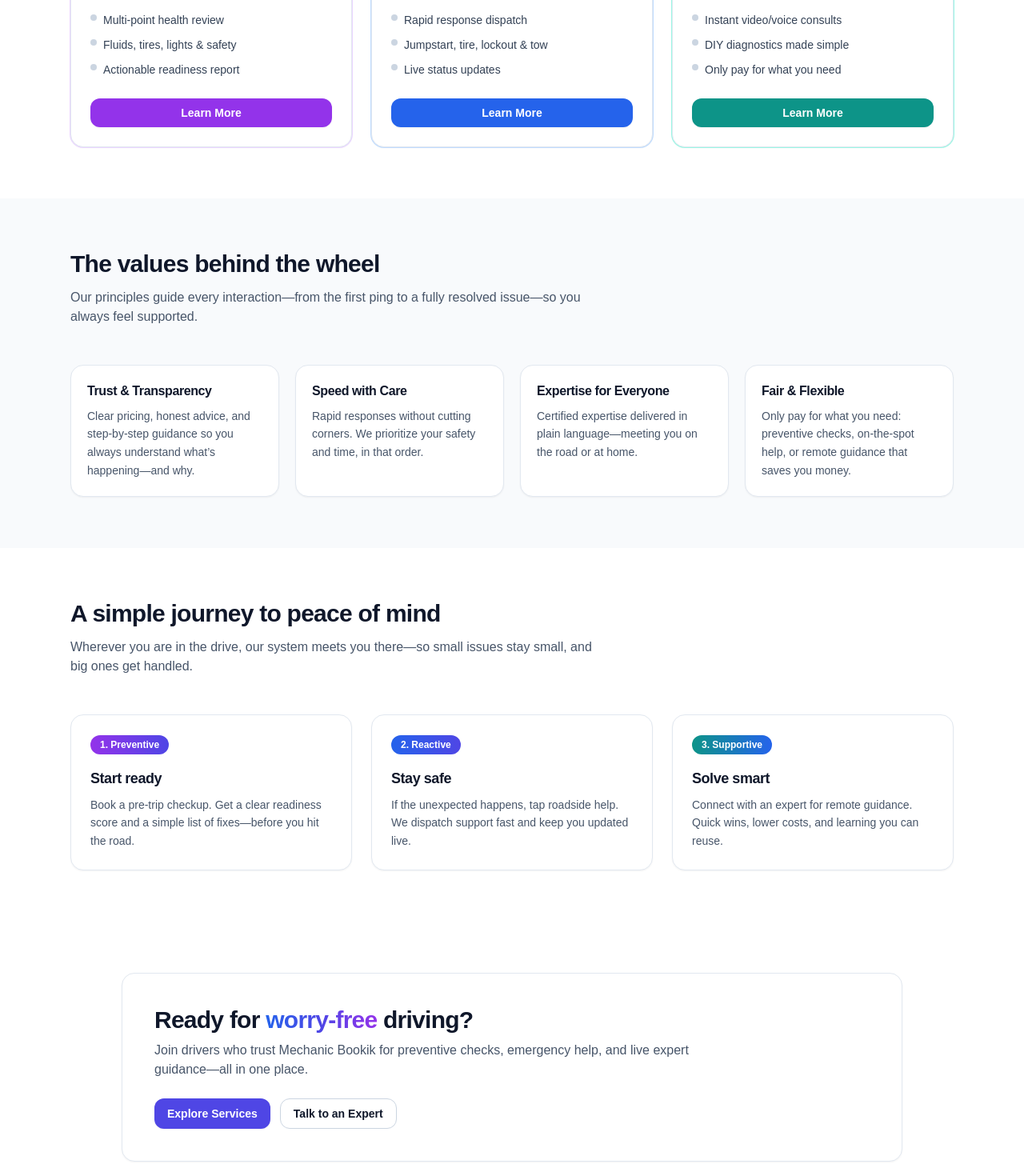
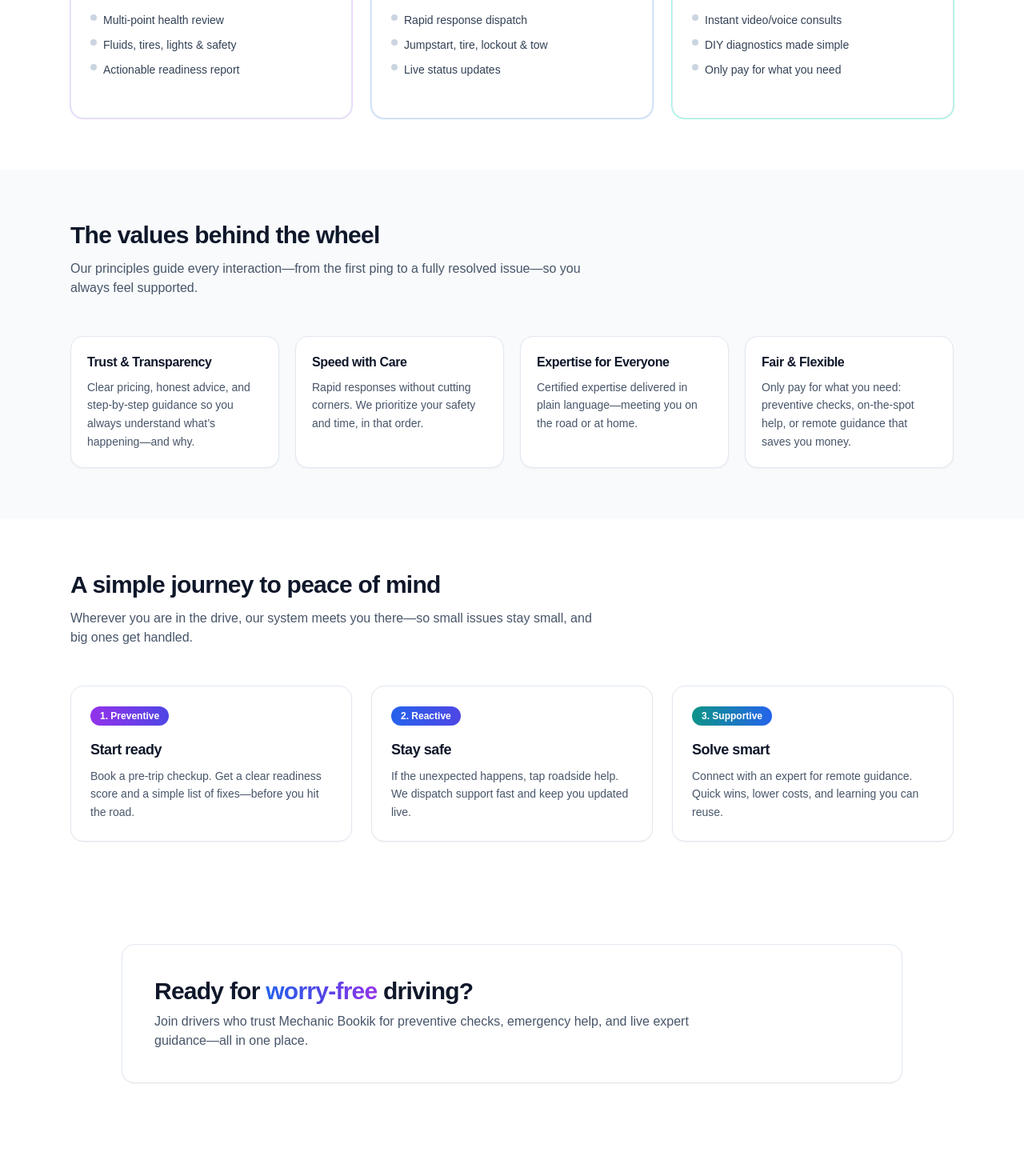
Before and after one commit to manaf-lbis/autofitv1, a React (Vite) app in the folder autofit-frontend/: page /vision in a window 1280 px wide. Shown: the part 820-2290 px from the top of the page at 80% size. After the commit the page ends 2238 px from the top, so only its background shows below. Built offline with nearby package versions, Linux system fonts and the light colour scheme; no server answers.

Commit message:
Vission Page Improved

```diff
--- a/autofit-frontend/src/features/user/components/vision/Cta.tsx
+++ b/autofit-frontend/src/features/user/components/vision/Cta.tsx
@@ -16,20 +16,7 @@ export function CTA() {
             in one place.
           </p>
 
-          <div className="mt-6 flex flex-col gap-3 sm:flex-row">
-            <a
-              href="/"
-              className="inline-flex items-center justify-center rounded-xl bg-indigo-600 px-4 py-2 text-sm font-semibold text-white shadow-sm hover:bg-indigo-700 focus-visible:outline focus-visible:outline-2 focus-visible:outline-offset-2 focus-visible:outline-indigo-600"
-            >
-              Explore Services
-            </a>
-            <a
-              href="/contact"
-              className="inline-flex items-center justify-center rounded-xl border border-slate-300 bg-white px-4 py-2 text-sm font-semibold text-slate-900 hover:bg-slate-50"
-            >
-              Talk to an Expert
-            </a>
-          </div>
+
         </div>
       </div>
     </section>
--- a/autofit-frontend/src/features/user/components/vision/Pillars.tsx
+++ b/autofit-frontend/src/features/user/components/vision/Pillars.tsx
@@ -86,12 +86,7 @@ export function Pillars() {
             </ul>
 
             <div className="mt-6">
-              <button
-                className={`w-full rounded-xl px-4 py-2 text-sm font-semibold text-white shadow-sm focus-visible:outline focus-visible:outline-2 focus-visible:outline-offset-2 ${tones[p.tone].button}`}
-                aria-label={`Learn more about ${p.title}`}
-              >
-                Learn More
-              </button>
+
             </div>
           </article>
         ))}
```
